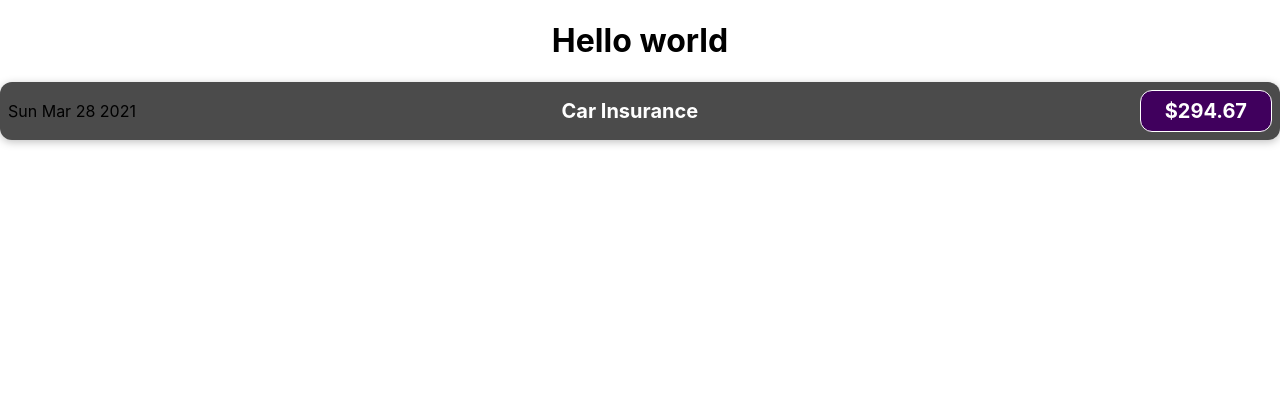
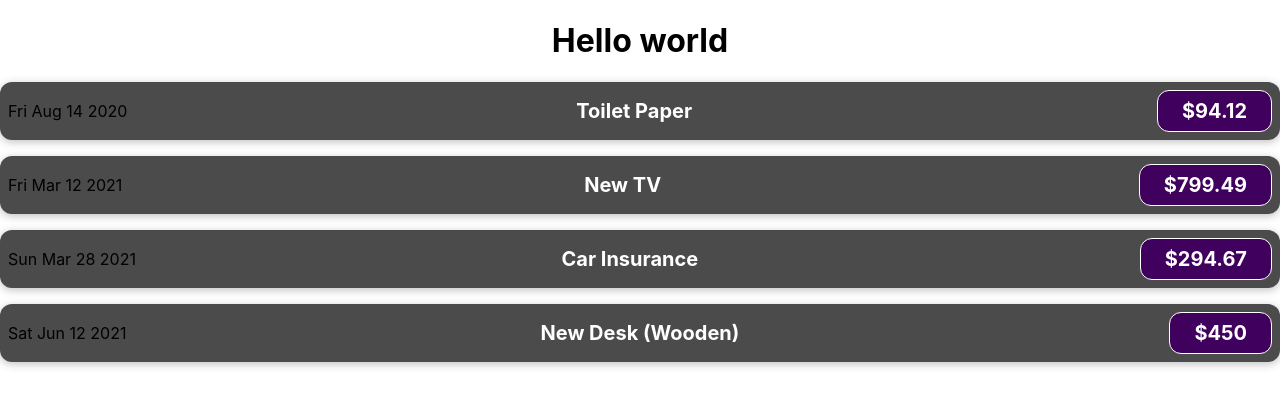
Before and after one commit to MrJouts/u-react-the-complete-guide, a React (Create React App) app in the folder expense-tracker-app/: page / in a window 1280 px wide. Shown: the top 406 px of the page. Built offline with nearby package versions, Linux system fonts and the light colour scheme.

Commit message:
added data to ExpenseItem via props

```diff
--- a/expense-tracker-app/src/App.tsx
+++ b/expense-tracker-app/src/App.tsx
@@ -2,10 +2,35 @@ import "./App.css";
 import ExpenseItem from "./components/ExpenseItem";
 
 function App() {
+  const expenses = [
+    {
+      id: "e1",
+      title: "Toilet Paper",
+      amount: 94.12,
+      date: new Date(2020, 7, 14),
+    },
+    { id: "e2", title: "New TV", amount: 799.49, date: new Date(2021, 2, 12) },
+    {
+      id: "e3",
+      title: "Car Insurance",
+      amount: 294.67,
+      date: new Date(2021, 2, 28),
+    },
+    {
+      id: "e4",
+      title: "New Desk (Wooden)",
+      amount: 450,
+      date: new Date(2021, 5, 12),
+    },
+  ];
+
   return (
     <div className="App">
       <h1>Hello world</h1>
-      <ExpenseItem />
+
+      {expenses.map((expense) => (
+        <ExpenseItem key={expense.id} {...expense} />
+      ))}
     </div>
   );
 }
--- a/expense-tracker-app/src/components/ExpenseItem.tsx
+++ b/expense-tracker-app/src/components/ExpenseItem.tsx
@@ -1,18 +1,23 @@
-import React from "react";
-
 import "./ExpenseItem.css";
 
-const ExpenseItem = () => {
+type Props = {
+  id?: string;
+  title: string;
+  amount: number;
+  date: Date;
+};
+
+const ExpenseItem = ({ title, amount, date }: Props) => {
   const expenseDate = new Date(2021, 2, 28);
   const expenseTitle = "Car Insurance";
   const expenseAmount = 294.67;
 
   return (
     <div className="expense-item">
-      <div>{expenseDate.toDateString()}</div>
+      <div>{date.toDateString()}</div>
       <div className="expense-item__description">
-        <h2>{expenseTitle}</h2>
-        <div className="expense-item__price">${expenseAmount}</div>
+        <h2>{title}</h2>
+        <div className="expense-item__price">${amount}</div>
       </div>
     </div>
   );
```
